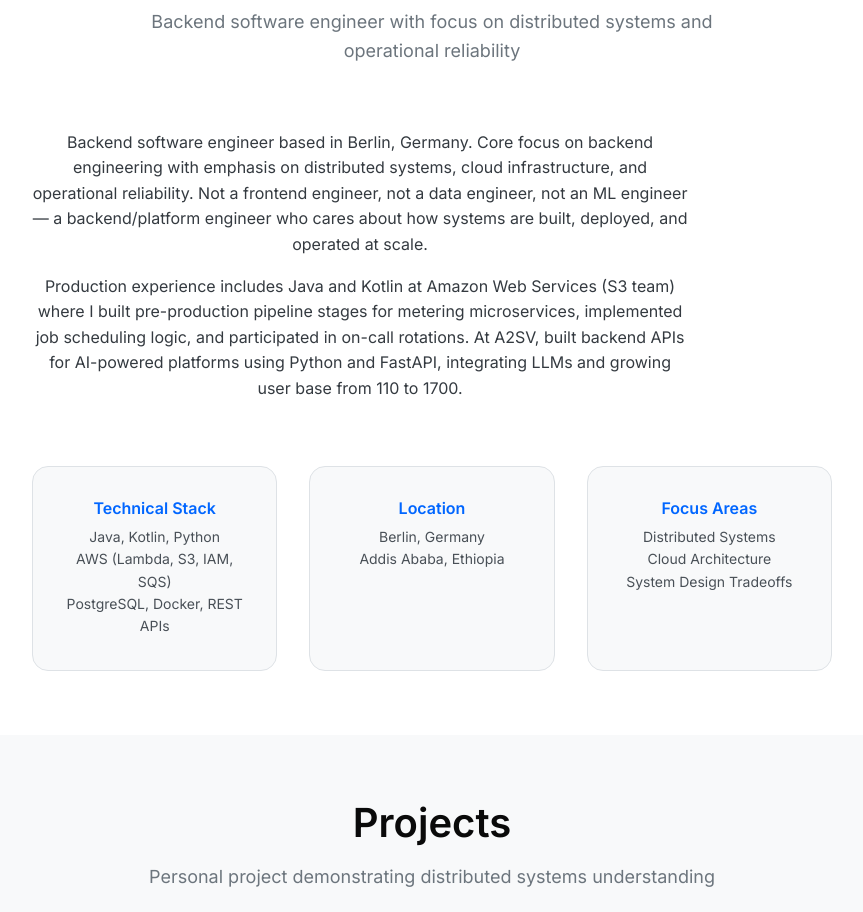
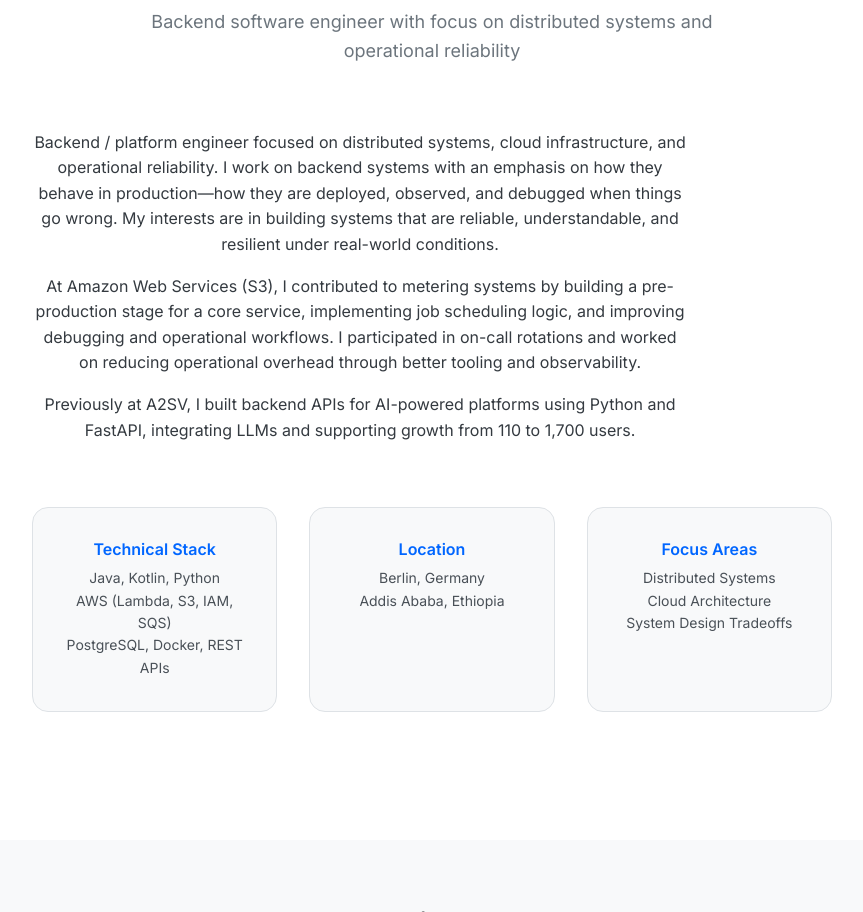
Before and after one commit to NathanZK/nathanzk.github.io, a plain HTML site: page index.html in a window 1280 px wide. Shown: the part 920-1832 px from the top of the page, without its empty margins (208-1071 px from the left). Drawn offline with Linux system fonts and the light colour scheme.

Commit message:
Refactor portfolio to minimalist backend engineer design

```diff
--- a/assets/css/minimal.css
+++ b/assets/css/minimal.css
@@ -431,11 +431,11 @@ li {
 .about-grid {
   max-width: 800px;
   margin: 0 auto;
+  margin-bottom: var(--space-lg);
   text-align: center;
 }
 
 .about-content {
-  text-align: center;
 }
 
 .about-highlights {
--- a/index.html
+++ b/index.html
@@ -55,8 +55,7 @@
         <span class="hero-role">Backend/Platform Engineer</span>
       </h1>
       <p class="hero-subtitle">
-        Backend software engineer focused on distributed systems, cloud infrastructure, and operational reliability.
-        AWS experience building metering microservices and production-grade backend systems.
+        I work on distributed backend systems with a focus on reliability, observability, and production operations. At AWS, I contributed to S3 metering systems by building a pre-production environment, implementing scheduling and debugging capabilities, and improving operational workflows and incident response.
       </p>
       <div class="hero-actions">
         <a href="#projects" class="btn btn-primary">View Projects</a>
@@ -79,14 +78,14 @@
       <div class="about-grid">
         <div class="about-content">
           <p>
-            Backend software engineer based in Berlin, Germany. Core focus on backend engineering with emphasis on
-            distributed systems, cloud infrastructure, and operational reliability. Not a frontend engineer, not a data engineer,
-            not an ML engineer — a backend/platform engineer who cares about how systems are built, deployed, and operated at scale.
+            Backend / platform engineer focused on distributed systems, cloud infrastructure, and operational reliability.
+            I work on backend systems with an emphasis on how they behave in production—how they are deployed, observed, and debugged when things go wrong. My interests are in building systems that are reliable, understandable, and resilient under real-world conditions.
           </p>
           <p>
-            Production experience includes Java and Kotlin at Amazon Web Services (S3 team) where I built pre-production pipeline
-            stages for metering microservices, implemented job scheduling logic, and participated in on-call rotations.
-            At A2SV, built backend APIs for AI-powered platforms using Python and FastAPI, integrating LLMs and growing user base from 110 to 1700.
+            At Amazon Web Services (S3), I contributed to metering systems by building a pre-production stage for a core service, implementing job scheduling logic, and improving debugging and operational workflows. I participated in on-call rotations and worked on reducing operational overhead through better tooling and observability.
+          </p>
+          <p>
+            Previously at A2SV, I built backend APIs for AI-powered platforms using Python and FastAPI, integrating LLMs and supporting growth from 110 to 1,700 users.
           </p>
           <div class="about-highlights">
             <div class="highlight-item">
```
